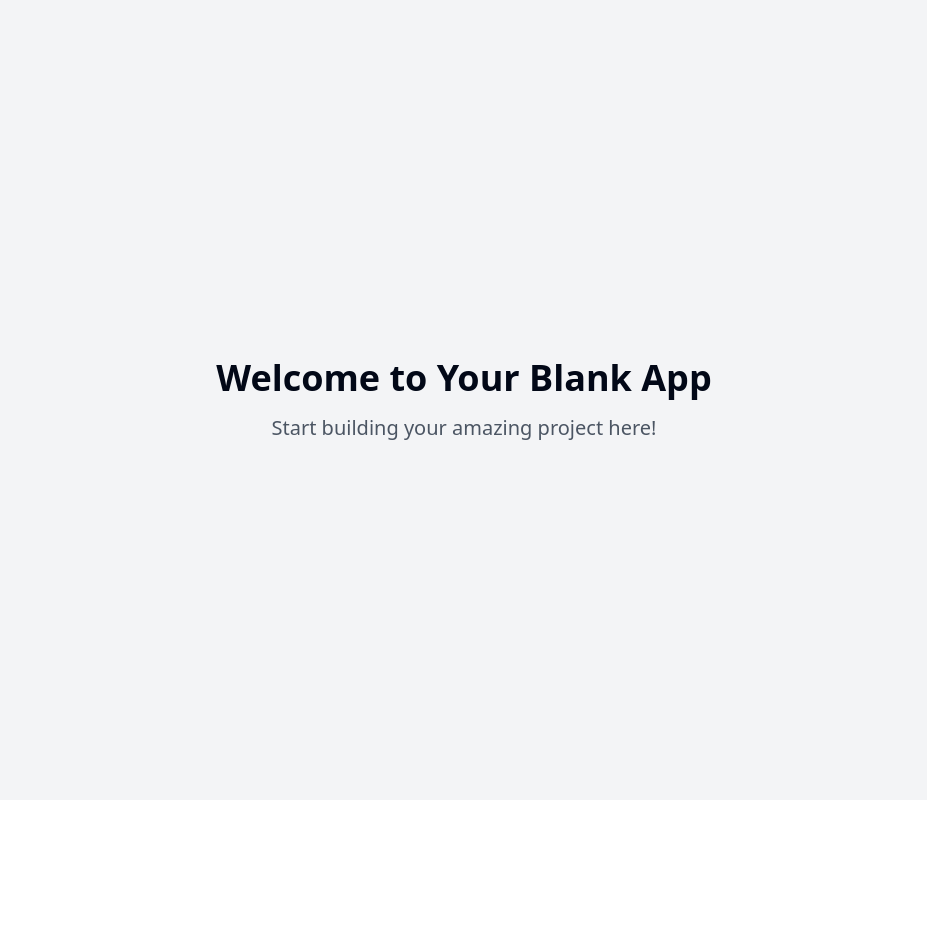
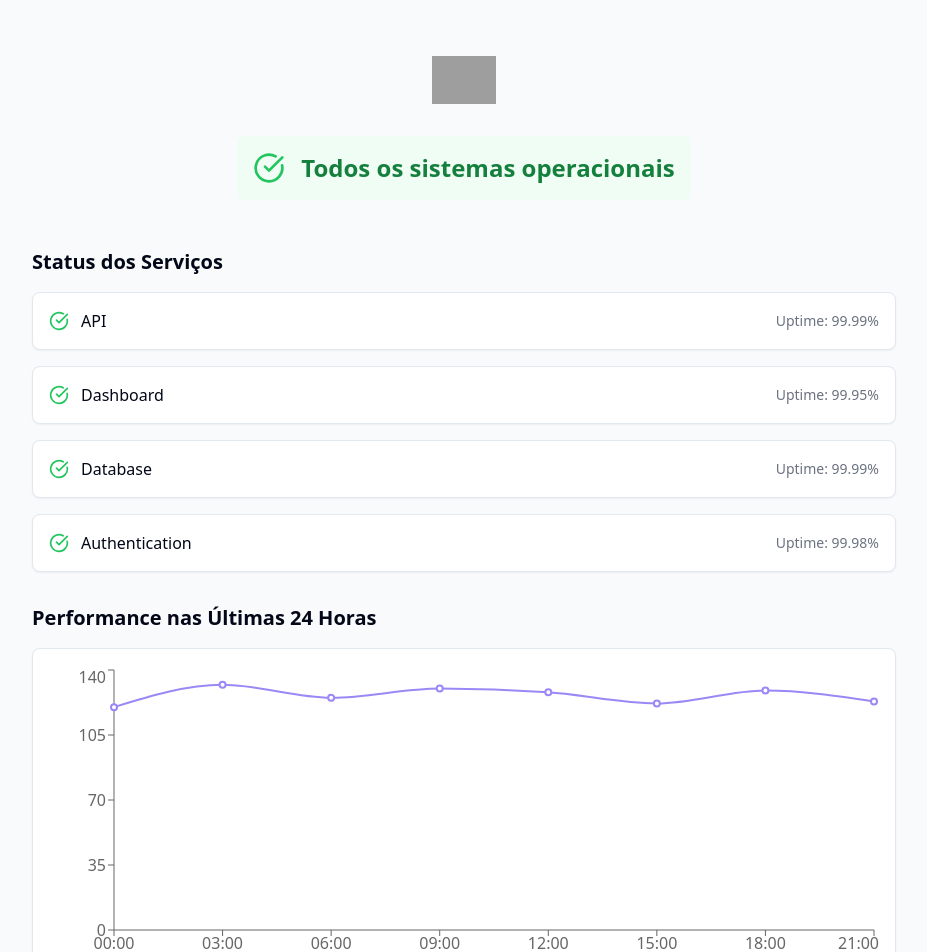
Before and after one commit to troitonn/evo-stack---statuspage-the-projects, a React (Vite) app: page / in a window 1280 px wide. Shown: the top 952 px of the page, without its empty margins (176-1103 px from the left). Before the commit the page ends 800 px from the top, so only its background shows below. Built offline with nearby package versions, Linux system fonts and the light colour scheme; grey boxes are pictures that could not be loaded.

Commit message:
Create Evostack project status page

```diff
--- /dev/null
+++ b/src/components/PerformanceChart.tsx
@@ -0,0 +1,41 @@
+
+import { Card } from "@/components/ui/card";
+import { LineChart, Line, XAxis, YAxis, Tooltip, ResponsiveContainer } from "recharts";
+
+const data = [
+  { time: "00:00", latency: 120 },
+  { time: "03:00", latency: 132 },
+  { time: "06:00", latency: 125 },
+  { time: "09:00", latency: 130 },
+  { time: "12:00", latency: 128 },
+  { time: "15:00", latency: 122 },
+  { time: "18:00", latency: 129 },
+  { time: "21:00", latency: 123 },
+];
+
+const PerformanceChart = () => {
+  return (
+    <div className="w-full max-w-4xl mx-auto p-4">
+      <h2 className="text-xl font-semibold mb-4">Performance nas Últimas 24 Horas</h2>
+      <Card className="p-4">
+        <div className="h-[300px]">
+          <ResponsiveContainer width="100%" height="100%">
+            <LineChart data={data}>
+              <XAxis dataKey="time" />
+              <YAxis />
+              <Tooltip />
+              <Line
+                type="monotone"
+                dataKey="latency"
+                stroke="#9b87f5"
+                strokeWidth={2}
+              />
+            </LineChart>
+          </ResponsiveContainer>
+        </div>
+      </Card>
+    </div>
+  );
+};
+
+export default PerformanceChart;
--- /dev/null
+++ b/src/components/ServiceStatus.tsx
@@ -0,0 +1,52 @@
+
+import { CheckCircle, AlertTriangle, XCircle } from "lucide-react";
+import { Card } from "@/components/ui/card";
+
+interface Service {
+  name: string;
+  status: "operational" | "degraded" | "down";
+  uptime: number;
+}
+
+const services: Service[] = [
+  { name: "API", status: "operational", uptime: 99.99 },
+  { name: "Dashboard", status: "operational", uptime: 99.95 },
+  { name: "Database", status: "operational", uptime: 99.99 },
+  { name: "Authentication", status: "operational", uptime: 99.98 }
+];
+
+const ServiceStatus = () => {
+  const getStatusIcon = (status: Service["status"]) => {
+    switch (status) {
+      case "operational":
+        return <CheckCircle className="w-5 h-5 text-green-500" />;
+      case "degraded":
+        return <AlertTriangle className="w-5 h-5 text-yellow-500" />;
+      case "down":
+        return <XCircle className="w-5 h-5 text-red-500" />;
+    }
+  };
+
+  return (
+    <div className="w-full max-w-4xl mx-auto p-4">
+      <h2 className="text-xl font-semibold mb-4">Status dos Serviços</h2>
+      <div className="grid gap-4">
+        {services.map((service) => (
+          <Card key={service.name} className="p-4">
+            <div className="flex items-center justify-between">
+              <div className="flex items-center gap-3">
+                {getStatusIcon(service.status)}
+                <span className="font-medium">{service.name}</span>
+              </div>
+              <span className="text-sm text-gray-500">
+                Uptime: {service.uptime}%
+              </span>
+            </div>
+          </Card>
+        ))}
+      </div>
+    </div>
+  );
+};
+
+export default ServiceStatus;
--- /dev/null
+++ b/src/components/StatusHeader.tsx
@@ -0,0 +1,61 @@
+
+import { CheckCircle, AlertTriangle, XCircle } from "lucide-react";
+
+const StatusHeader = () => {
+  const systemStatus = "operational"; // Simulando status
+
+  const getStatusInfo = () => {
+    switch (systemStatus) {
+      case "operational":
+        return {
+          icon: <CheckCircle className="w-8 h-8 text-green-500" />,
+          text: "Todos os sistemas operacionais",
+          bgColor: "bg-green-50",
+          textColor: "text-green-700"
+        };
+      case "partial":
+        return {
+          icon: <AlertTriangle className="w-8 h-8 text-yellow-500" />,
+          text: "Degradação parcial",
+          bgColor: "bg-yellow-50",
+          textColor: "text-yellow-700"
+        };
+      case "down":
+        return {
+          icon: <XCircle className="w-8 h-8 text-red-500" />,
+          text: "Sistemas indisponíveis",
+          bgColor: "bg-red-50",
+          textColor: "text-red-700"
+        };
+      default:
+        return {
+          icon: <CheckCircle className="w-8 h-8 text-green-500" />,
+          text: "Sistemas operacionais",
+          bgColor: "bg-green-50",
+          textColor: "text-green-700"
+        };
+    }
+  };
+
+  const statusInfo = getStatusInfo();
+
+  return (
+    <div className="w-full">
+      <div className="flex flex-col items-center justify-center p-8 text-center">
+        <img
+          src="/evostack-logo.png"
+          alt="Evostack Logo"
+          className="h-12 mb-8"
+        />
+        <div className={`flex items-center gap-4 p-4 rounded-lg ${statusInfo.bgColor}`}>
+          {statusInfo.icon}
+          <h1 className={`text-2xl font-semibold ${statusInfo.textColor}`}>
+            {statusInfo.text}
+          </h1>
+        </div>
+      </div>
+    </div>
+  );
+};
+
+export default StatusHeader;
--- a/src/pages/Index.tsx
+++ b/src/pages/Index.tsx
@@ -1,11 +1,15 @@
-// Update this page (the content is just a fallback if you fail to update the page)
+
+import StatusHeader from "@/components/StatusHeader";
+import ServiceStatus from "@/components/ServiceStatus";
+import PerformanceChart from "@/components/PerformanceChart";
 
 const Index = () => {
   return (
-    <div className="min-h-screen flex items-center justify-center bg-gray-100">
-      <div className="text-center">
-        <h1 className="text-4xl font-bold mb-4">Welcome to Your Blank App</h1>
-        <p className="text-xl text-gray-600">Start building your amazing project here!</p>
+    <div className="min-h-screen bg-gray-50">
+      <div className="max-w-7xl mx-auto py-6">
+        <StatusHeader />
+        <ServiceStatus />
+        <PerformanceChart />
       </div>
     </div>
   );
```
